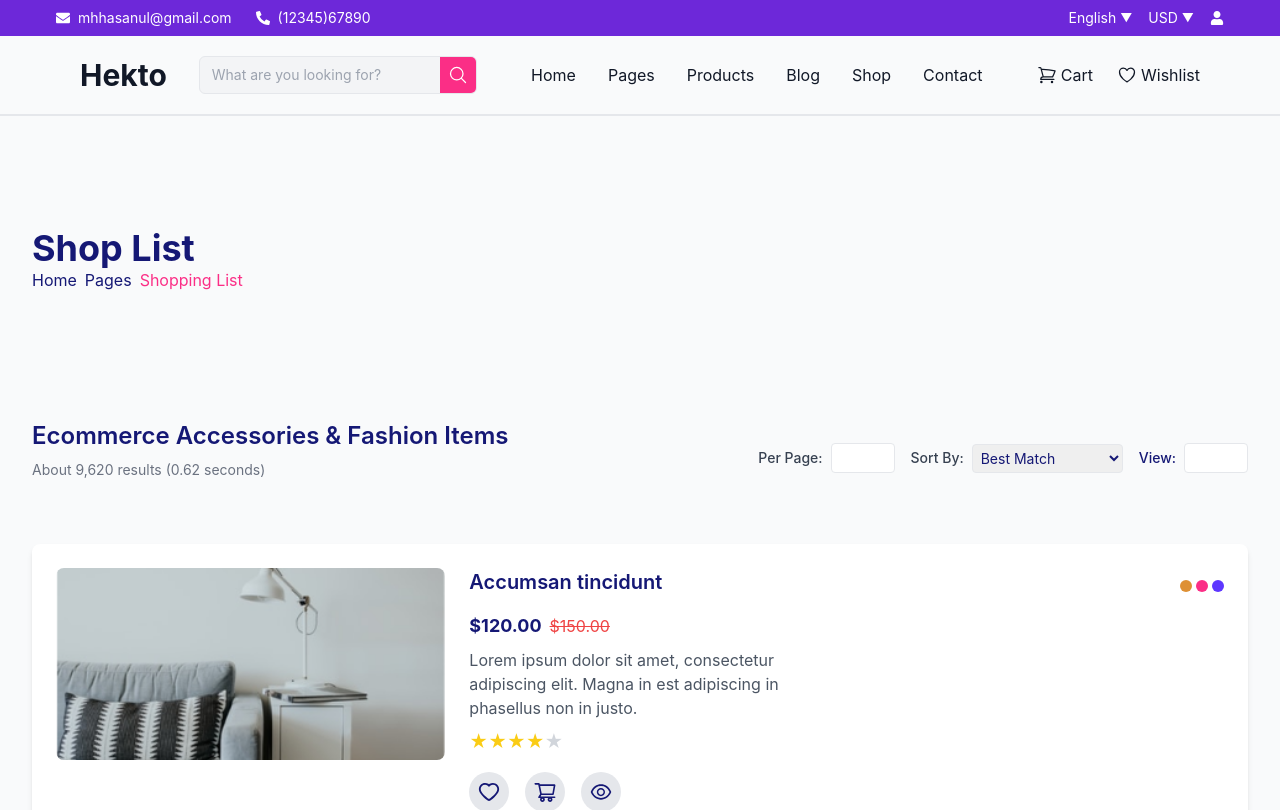
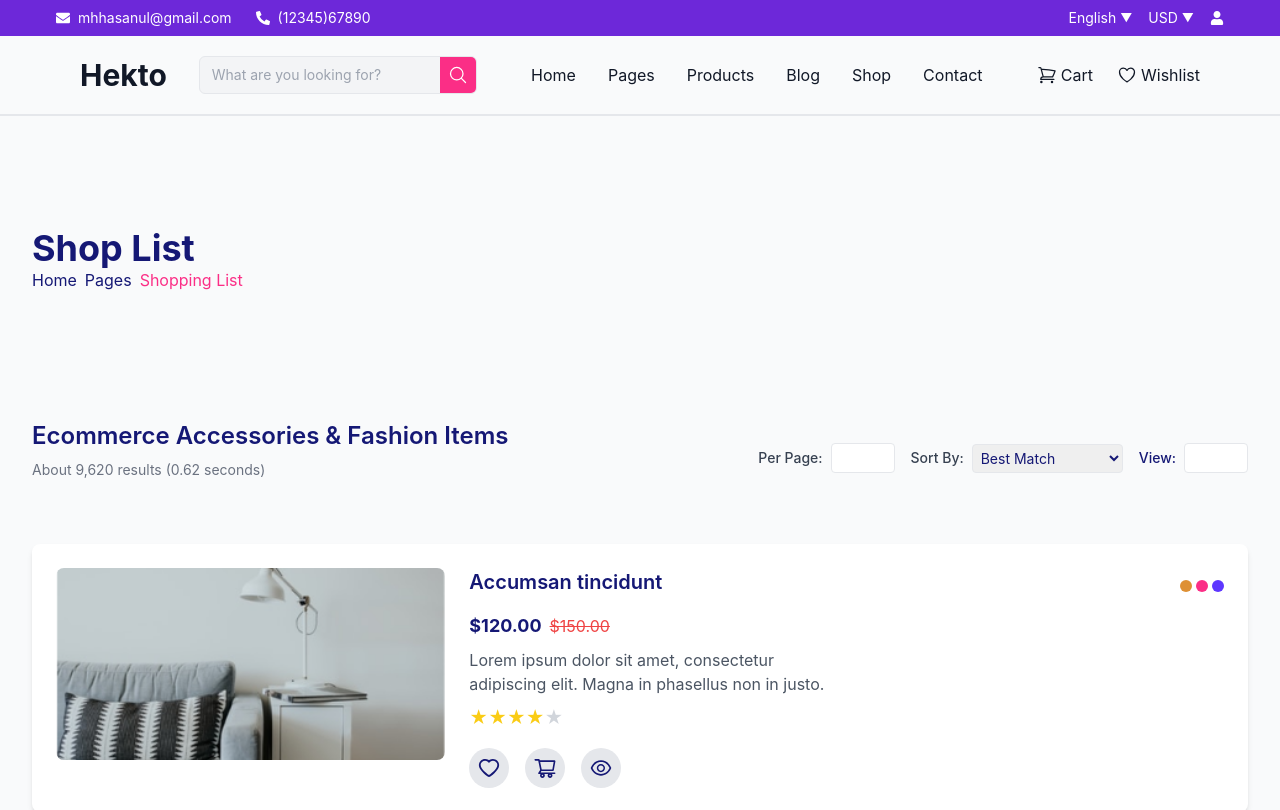
Before and after one commit to hooramnaeem/ui-ux-hackathon, a Next.js app: page /shoplist in a window 1280 px wide. Shown: the top 810 px of the page. Built offline with nearby package versions, Linux system fonts and the light colour scheme.

Commit message:
navigate the pages

```diff
--- a/src/app/shoplist/page.tsx
+++ b/src/app/shoplist/page.tsx
@@ -11,7 +11,7 @@ const shoplist = [
     image: "/images/shoplist1.png",
     price: "$120.00",
     oldPrice: "$150.00",
-    description: "Lorem ipsum dolor sit amet, consectetur adipiscing elit. Magna in est adipiscing in phasellus non in justo.",
+    description: "Lorem ipsum dolor sit amet, consectetur adipiscing elit. Magna in phasellus non in justo.",
     rating: 4,
     colors: ["bg-[#DE9034]", "bg-[#FB2E86]", "bg-[#5E37FF]"]
   },
@@ -21,7 +21,7 @@ const shoplist = [
     image: "/images/shoplist2.png",
     price: "$99.00",
     oldPrice: "$130.00",
-    description: "Lorem ipsum dolor sit amet, consectetur adipiscing elit. Magna in est adipiscing in phasellus non in justo.",
+    description: "Lorem ipsum dolor sit amet, consectetur. Magna in est adipiscing in phasellus non in justo.",
     rating: 5,
     colors: ["bg-[#DE9034]", "bg-[#FB2E86]", "bg-[#5E37FF]"]
   },
@@ -31,7 +31,7 @@ const shoplist = [
     image: "/images/shoplist3.png",
     price: "$99.00",
     oldPrice: "$130.00",
-    description: "Lorem ipsum dolor sit amet, consectetur adipiscing elit. Magna in est adipiscing in phasellus non in justo.",
+    description: "Lorem ipsum dolor sit amet, consectetur adipiscing elit. Magna in est.",
     rating: 5,
     colors: ["bg-[#DE9034]", "bg-[#FB2E86]", "bg-[#5E37FF]"]
   }, {
@@ -40,7 +40,7 @@ const shoplist = [
     image: "/images/shoplist4.png",
     price: "$99.00",
     oldPrice: "$130.00",
-    description: "Lorem ipsum dolor sit amet, consectetur adipiscing elit. Magna in est adipiscing in phasellus non in justo.",
+    description: "Lorem ipsum dolor sit amet, consectetur adipiscing elit. Magna in est adipiscing.",
     rating: 5,
     colors: ["bg-[#DE9034]", "bg-[#FB2E86]", "bg-[#5E37FF]"]
   }, {
@@ -49,7 +49,7 @@ const shoplist = [
     image: "/images/shoplist5.png",
     price: "$99.00",
     oldPrice: "$130.00",
-    description: "Lorem ipsum dolor sit amet, consectetur adipiscing elit. Magna in est adipiscing in phasellus non in justo.",
+    description: "Lorem ipsum dolor sit amet, consectetur adipiscing elit. Magna in est adipiscing.",
     rating: 5,
     colors: ["bg-[#DE9034]", "bg-[#FB2E86]", "bg-[#5E37FF]"]
   }, {
@@ -58,7 +58,7 @@ const shoplist = [
     image: "/images/shoplist6.png",
     price: "$99.00",
     oldPrice: "$130.00",
-    description: "Lorem ipsum dolor sit amet, consectetur adipiscing elit. Magna in est adipiscing in phasellus non in justo.",
+    description: "Lorem ipsum dolor sit amet, consectetur adipiscing elit. Magna in.",
     rating: 5,
     colors: ["bg-[#DE9034]", "bg-[#FB2E86]", "bg-[#5E37FF]"]
   }, {
@@ -67,7 +67,7 @@ const shoplist = [
     image: "/images/shoplist7.png",
     price: "$99.00",
     oldPrice: "$130.00",
-    description: "Lorem ipsum dolor sit amet, consectetur adipiscing elit. Magna in est adipiscing in phasellus non in justo.",
+    description: "Lorem ipsum dolor sit amet, consectetur adipiscing elit. Magna in est adipiscing.",
     rating: 5,
     colors: ["bg-[#DE9034]", "bg-[#FB2E86]", "bg-[#5E37FF]"]
   },
```
